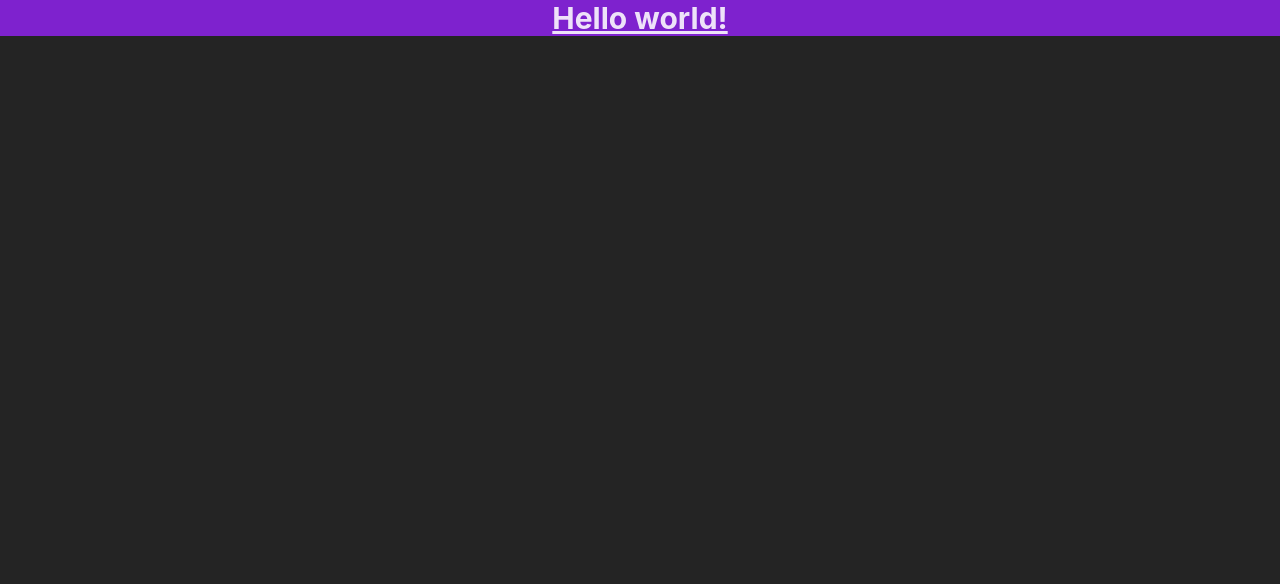
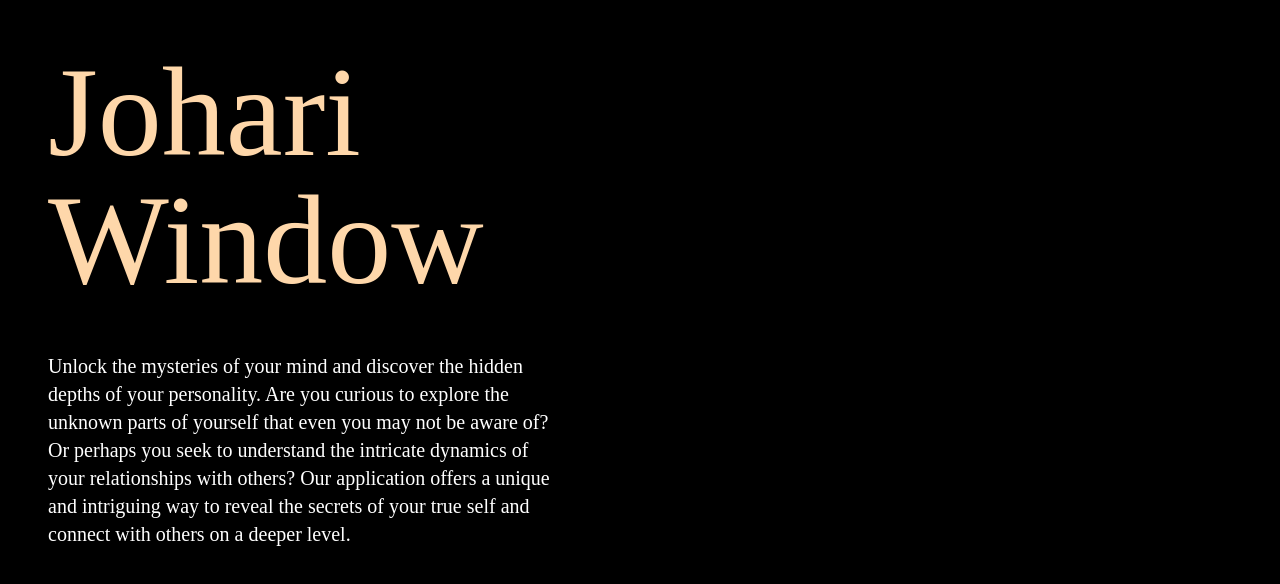
Before and after one commit to alexHoggett/johari-window, a React (Vite) app in the folder frontend/: page / in a window 1280 px wide. Shown: the top 584 px of the page. Built offline with nearby package versions, Linux system fonts and the light colour scheme.

Commit message:
Routed the landing page

```diff
--- a/frontend/src/App.tsx
+++ /dev/null
@@ -1,12 +0,0 @@
-import { useState } from 'react'
-import Adjective from './Adjective'
-
-function App() {
-  return (
-    <div className="App">
-      <h1 className="text-3xl font-bold underline text-center bg-purple-700">Hello world!</h1>
-    </div>
-  )
-}
-
-export default App
--- /dev/null
+++ b/frontend/src/Layout.tsx
@@ -0,0 +1,11 @@
+import { Outlet } from 'react-router-dom';
+
+function Layout() {
+  return (
+    <div className='bg-black min-h-screen'>
+      <Outlet />
+    </div>
+  )
+}
+
+export default Layout;
--- a/frontend/src/index.css
+++ b/frontend/src/index.css
@@ -3,13 +3,13 @@
 @tailwind utilities;
 
 :root {
-  font-family: Inter, system-ui, Avenir, Helvetica, Arial, sans-serif;
+  font-family: 'Times New Roman', system-ui, Avenir, Helvetica, Arial, sans-serif;
   line-height: 1.5;
   font-weight: 400;
 
   color-scheme: light dark;
-  color: rgba(255, 255, 255, 0.87);
-  background-color: #242424;
+  color: rgb(255, 255, 255);
+  background-color: #000;
 
   font-synthesis: none;
   text-rendering: optimizeLegibility;
--- a/frontend/src/main.tsx
+++ b/frontend/src/main.tsx
@@ -1,15 +1,27 @@
 import React from 'react'
 import ReactDOM from 'react-dom/client'
-import App from './App'
+import Layout from './Layout'
 import Error from './pages/ErrorPage'
+import LoginPage from './pages/LoginPage'
+import HomePage from './pages/HomePage'
 import { createBrowserRouter, RouterProvider } from 'react-router-dom'
 import './index.css'
 
 const router = createBrowserRouter([
   {
     path: '/',
-    element: <App />,
-    errorElement: <Error />
+    element: <Layout />,
+    errorElement: <Error />,
+    children: [
+      {
+        path: '',
+        element: <HomePage />,
+      },
+      {
+        path: 'login',
+        element: <LoginPage />,
+      }
+    ]
   }
 ])
 
--- /dev/null
+++ b/frontend/src/pages/HomePage.tsx
@@ -0,0 +1,12 @@
+const HomePage = () => {
+  return (
+    <div className="p-12 flex flex-col gap-12">
+      <h1 className='text-9xl text-orange-200'>Johari <br/> Window</h1>
+      <p className="max-w-lg text-xl">
+      Unlock the mysteries of your mind and discover the hidden depths of your personality. Are you curious to explore the unknown parts of yourself that even you may not be aware of? Or perhaps you seek to understand the intricate dynamics of your relationships with others? Our application offers a unique and intriguing way to reveal the secrets of your true self and connect with others on a deeper level.
+      </p>
+    </div>
+  )
+}
+
+export default HomePage;
--- /dev/null
+++ b/frontend/src/pages/LoginPage.tsx
@@ -0,0 +1,7 @@
+const LoginPage = () => {
+  return (
+    <></>
+  )
+}
+
+export default LoginPage;
```
Also changed, not shown: frontend/src/components/NavButton.tsx (added, +13 -0 lines), frontend/src/pages/RegisterPage.tsx (added, +7 -0 lines).
